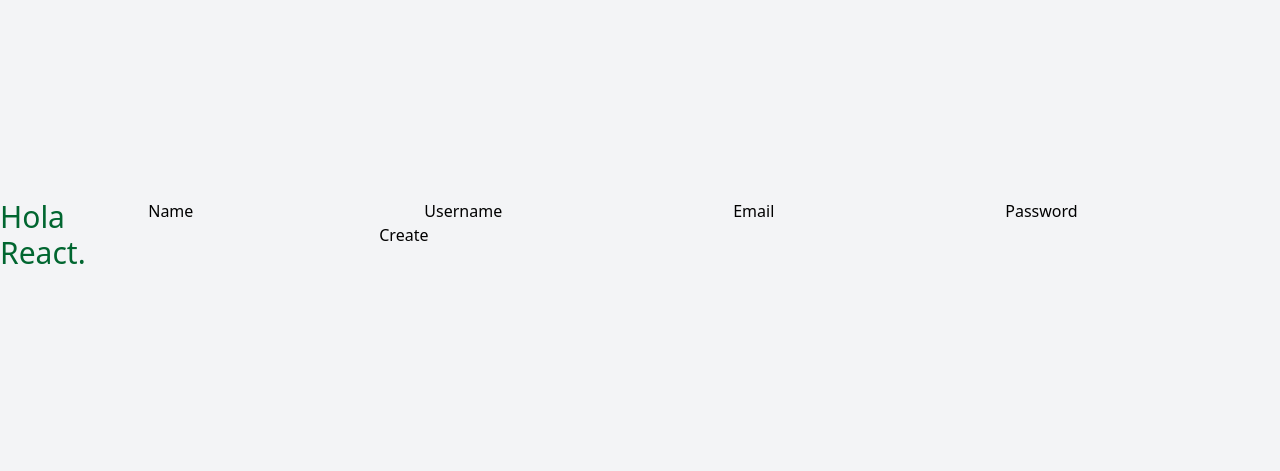
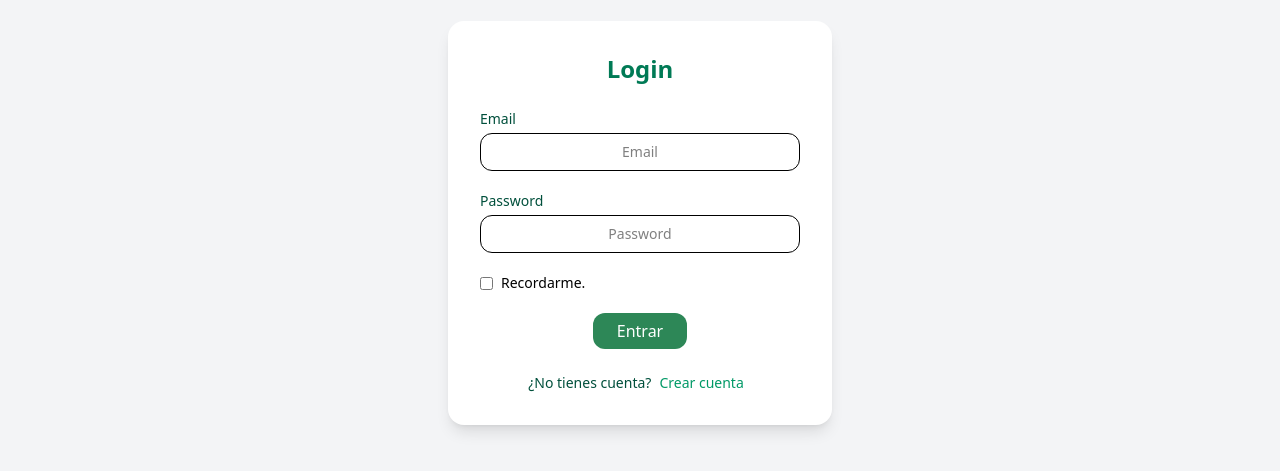
Before and after one commit to HLozano87/nodepop-react, a React (Vite) app: page /login in a window 1280 px wide. Shown: the part 177-648 px from the top of the page. Built offline with nearby package versions, Linux system fonts and the light colour scheme.

Commit message:
feat: implement login functionality and update signup page with validation and styles

```diff
--- a/src/App.tsx
+++ b/src/App.tsx
@@ -1,13 +1,15 @@
-import { CreateUser } from "./pages/signup";
+import LoginPage from "./pages/auth/login";
+import { CreateUserPage } from "./pages/signup";
+import { Routes, Route } from "react-router";
 
 function App() {
   return (
-    <>
-    <h1 className="flex justify-center pt-6 text-3xl text-green-800">
-      Hola React.
-    </h1>
-    <CreateUser />
-    </>
+      <Routes>
+        <Route path="/login" element={<LoginPage />} />
+        <Route path="/signup" element={<CreateUserPage />} />
+
+      </Routes>
+
   );
 }
 
--- a/src/main.tsx
+++ b/src/main.tsx
@@ -2,9 +2,12 @@ import { StrictMode } from "react";
 import { createRoot } from "react-dom/client";
 import "./index.css";
 import App from "./App.tsx";
+import { BrowserRouter } from "react-router";
 
 createRoot(document.getElementById("root")!).render(
   <StrictMode>
-    <App />
+    <BrowserRouter>
+      <App />
+    </BrowserRouter>
   </StrictMode>,
 );
--- /dev/null
+++ b/src/pages/auth/login.tsx
@@ -0,0 +1,130 @@
+import { useState, type ChangeEvent, type FormEvent } from "react";
+import { login } from "./service";
+import { Button } from "../../components/button";
+import { storage } from "../../utils/storage";
+
+function LoginPage() {
+  const [credential, setCredentials] = useState(() => {
+    const saved = storage.get("auth");
+    if (saved) {
+      try {
+        const parsed = JSON.parse(saved);
+        return {
+          email: parsed.email || "",
+          password: "",
+          remember: true,
+        };
+      } catch {
+        // throw new Error('error')
+      }
+    }
+    return {
+      email: "",
+      password: "",
+      remember: false,
+    };
+  });
+
+  async function handleForm(event: FormEvent<HTMLFormElement>) {
+    event.preventDefault();
+    try {
+      await login(credential);
+      if (credential.remember) {
+        storage.set(
+          "auth",
+          JSON.stringify({
+            email: credential.email,
+            password: credential.password,
+          }),
+        );
+      } else {
+        storage.remove("auth");
+      }
+    } catch (error) {}
+  }
+
+  function handleChange(event: ChangeEvent<HTMLInputElement>) {
+    const { name, type, value, checked } = event.target;
+
+    setCredentials((prevCredentials) => ({
+      ...prevCredentials,
+      [name]: type === "checkbox" ? checked : value,
+    }));
+  }
+
+  return (
+    <div className="w-full max-w-sm rounded-2xl bg-white p-8 shadow-lg">
+      <h2 className="title mb-6 text-center text-2xl font-bold text-emerald-700">
+        Login
+      </h2>
+
+      <form onSubmit={handleForm} className="space-y-5">
+        <div>
+          <label
+            htmlFor="email"
+            className="block text-sm font-medium text-emerald-900"
+          >
+            Email
+          </label>
+          <input
+            className="mt-1 w-full rounded-xl border px-4 py-2 text-center text-sm focus:ring-2 focus:ring-emerald-600 focus:outline-none"
+            type="email"
+            id="email"
+            name="email"
+            value={credential.email}
+            placeholder="Email"
+            required
+            onChange={handleChange}
+          />
+        </div>
+
+        <div>
+          <label
+            htmlFor="password"
+            className="block text-sm font-medium text-emerald-900"
+          >
+            Password
+          </label>
+          <input
+            className="mt-1 w-full rounded-xl border px-4 py-2 text-center text-sm focus:ring-2 focus:ring-emerald-600 focus:outline-none"
+            type="password"
+            id="password"
+            name="password"
+            value={credential.password}
+            placeholder="Password"
+            required
+            onChange={handleChange}
+          />
+        </div>
+
+        <div className="input-login flex items-center justify-between text-sm">
+          <label className="flex items-center">
+            <input
+              className="form-checkbox mr-2"
+              name="remember"
+              type="checkbox"
+              id="remember"
+              checked={credential.remember}
+              onChange={handleChange}
+            />
+            Recordarme.
+          </label>
+        </div>
+        <div id="notifications"></div>
+        <div className="loader hidden"></div>
+        <Button type="submit" variant="primary">
+          Entrar
+        </Button>
+      </form>
+
+      <p className="mt-6 text-center text-sm text-emerald-900">
+        ¿No tienes cuenta?
+        <a href="/signup" className="text-emerald-600 hover:underline">
+          <span className="px-2">Crear cuenta</span>
+        </a>
+      </p>
+    </div>
+  );
+}
+
+export default LoginPage;
--- /dev/null
+++ b/src/pages/auth/service.ts
@@ -0,0 +1,12 @@
+import { apiClient } from "../../api/client";
+import type { Jwt } from "../../utils/auth";
+import type { CredentialUser } from "../../utils/auth";
+import { USER_ENDPOINTS } from "../../utils/endpoints";
+import { storage } from "../../utils/storage";
+
+export const login = async (credentials: CredentialUser) => {
+  const response = await apiClient.post<Jwt>(USER_ENDPOINTS.LOGIN, credentials);
+  const { token } = response.data;
+  apiClient.defaults.headers["Authentication"] = `Bearer ${token}`;
+  storage.set("auth", token);
+};
--- a/src/pages/signup.tsx
+++ b/src/pages/signup.tsx
@@ -1,13 +1,34 @@
-import { useState, type FormEvent, type ChangeEvent } from "react";
+import { useState, useEffect, type FormEvent, type ChangeEvent } from "react";
 import { Button } from "../components/button";
 import { createUser } from "../api/client";
+import { useNavigate } from "react-router";
 
-export const CreateUser = () => {
+export const CreateUserPage = () => {
+  const [successMessage, setSuccessMessage] = useState("");
+  const [errorMessage, setErrorMessage] = useState("");
+
+  //TODO Reutilizations effect to show notifications
+  //TODO Component form
+  useEffect(() => {
+    if (errorMessage) {
+      const timer = setTimeout(() => setErrorMessage(""), 4000);
+      return () => clearTimeout(timer);
+    }
+  }, [errorMessage]);
+
+  useEffect(() => {
+    if (successMessage) {
+      const timer = setTimeout(() => setSuccessMessage(""), 3000);
+      return () => clearTimeout(timer);
+    }
+  }, [successMessage]);
+  const navigate = useNavigate();
   const [formData, setFormData] = useState({
     name: "",
     username: "",
     email: "",
     password: "",
+    confirmPassword: "",
   });
 
   const handleChange = ({
@@ -21,41 +42,139 @@ export const CreateUser = () => {
 
   const handleSubmit = async (event: FormEvent<HTMLFormElement>) => {
     event.preventDefault();
+    setSuccessMessage("");
+    setErrorMessage("");
+    if (formData.password !== formData.confirmPassword) {
+      setErrorMessage("Las contraseñas no coinciden.");
+      return;
+    }
     try {
-      const data = await createUser(formData);
-      if (data) {
-        console.log("Usuario creado con éxito:", data);
-      }
+      const { confirmPassword, ...dataSend } = formData;
+      await createUser(dataSend);
+      setSuccessMessage("Usuario creado con éxito");
+
+      setTimeout(() => {
+        navigate(`/login`, { replace: true });
+      }, 2000);
     } catch (error) {
-      console.error("Error al crear usuario:", error);
+      setErrorMessage("Error al crear el usuario.");
+      console.error(error);
     }
   };
 
   return (
-    <form onSubmit={handleSubmit}>
-      <label htmlFor="name">Name</label>
-      <input type="text" name="name" id="name" onChange={handleChange} />
+    <div className="w-full max-w-sm rounded-2xl bg-white p-8 shadow-lg">
+      <h2 className="mb-6 text-center text-2xl font-bold text-emerald-700">
+        Registro
+      </h2>
 
-      <label htmlFor="username">Username</label>
+      <form onSubmit={handleSubmit} className="space-y-5">
+        <div>
+          <label
+            htmlFor="name"
+            className="text-sm font-medium text-emerald-900"
+          >
+            Nombre
+          </label>
           <input
+            className="mt-1 w-full rounded-xl border px-4 py-2 text-center text-sm focus:ring-2 focus:ring-emerald-600 focus:outline-none"
             type="text"
-        name="username"
-        id="username"
+            id="name"
+            name="name"
+            placeholder="Name"
             onChange={handleChange}
           />
+        </div>
 
-      <label htmlFor="email">Email</label>
-      <input type="email" name="email" id="email" onChange={handleChange} />
-
-      <label htmlFor="password">Password</label>
+        <div>
+          <label
+            htmlFor="name"
+            className="text-sm font-medium text-emerald-900"
+          >
+            Nombre de usuario <span className="text-red-600">*</span>
+          </label>
           <input
-        type="password"
-        name="password"
-        id="password"
+            className="mt-1 w-full rounded-xl border px-4 py-2 text-center text-sm focus:ring-2 focus:ring-emerald-600 focus:outline-none"
+            type="text"
+            id="username"
+            name="username"
+            placeholder="username"
             onChange={handleChange}
           />
+        </div>
 
-      <Button type="submit">Create</Button>
+        <div>
+          <label
+            htmlFor="email"
+            className="text-sm font-medium text-emerald-900"
+          >
+            Email <span className="text-red-600">*</span>
+          </label>
+          <input
+            className="mt-1 w-full rounded-xl border px-4 py-2 text-center text-sm focus:ring-2 focus:ring-emerald-600 focus:outline-none"
+            type="email"
+            id="email"
+            name="email"
+            placeholder="Email"
+            pattern="^[a-zA-Z0-9._%+-]+@[a-zA-Z0-9.-]+\.[a-zA-Z]{2,}$"
+            required
+            onChange={handleChange}
+          />
+        </div>
+
+        <div>
+          <label
+            htmlFor="password"
+            className="text-sm font-medium text-emerald-900"
+          >
+            Password <span className="text-red-600">*</span>
+          </label>
+          <input
+            className="mt-1 w-full rounded-xl border px-4 py-2 text-center text-sm focus:ring-2 focus:ring-emerald-600 focus:outline-none"
+            type="password"
+            id="password"
+            name="password"
+            placeholder="Password"
+            minLength={6}
+            required
+            onChange={handleChange}
+          />
+        </div>
+
+        <div>
+          <label
+            htmlFor="confirm-password"
+            className="text-sm font-medium text-emerald-900"
+          >
+            Confirm Password <span className="text-red-600">*</span>
+          </label>
+          <input
+            className="mt-1 w-full rounded-xl border px-4 py-2 text-center text-sm focus:ring-2 focus:ring-emerald-600 focus:outline-none"
+            type="password"
+            id="password-confirm"
+            name="confirmPassword"
+            placeholder="Confirm password"
+            minLength={6}
+            required
+            onChange={handleChange}
+          />
+        </div>
+
+        {errorMessage && (
+          <div className="mb-4 rounded-xl bg-red-100 px-4 py-2 text-center text-sm text-red-700">
+            {errorMessage}
+          </div>
+        )}
+        {successMessage && (
+          <div className="mb-4 rounded-xl bg-green-100 px-4 py-2 text-center text-sm text-green-700">
+            {successMessage}
+          </div>
+        )}
+
+        <Button type="submit" variant="primary">
+          Crear
+        </Button>
       </form>
+    </div>
   );
 };
```
Also changed, not shown: src/utils/auth.ts (+15 -15 lines). Lines whose indentation alone changed are shown as unchanged.
